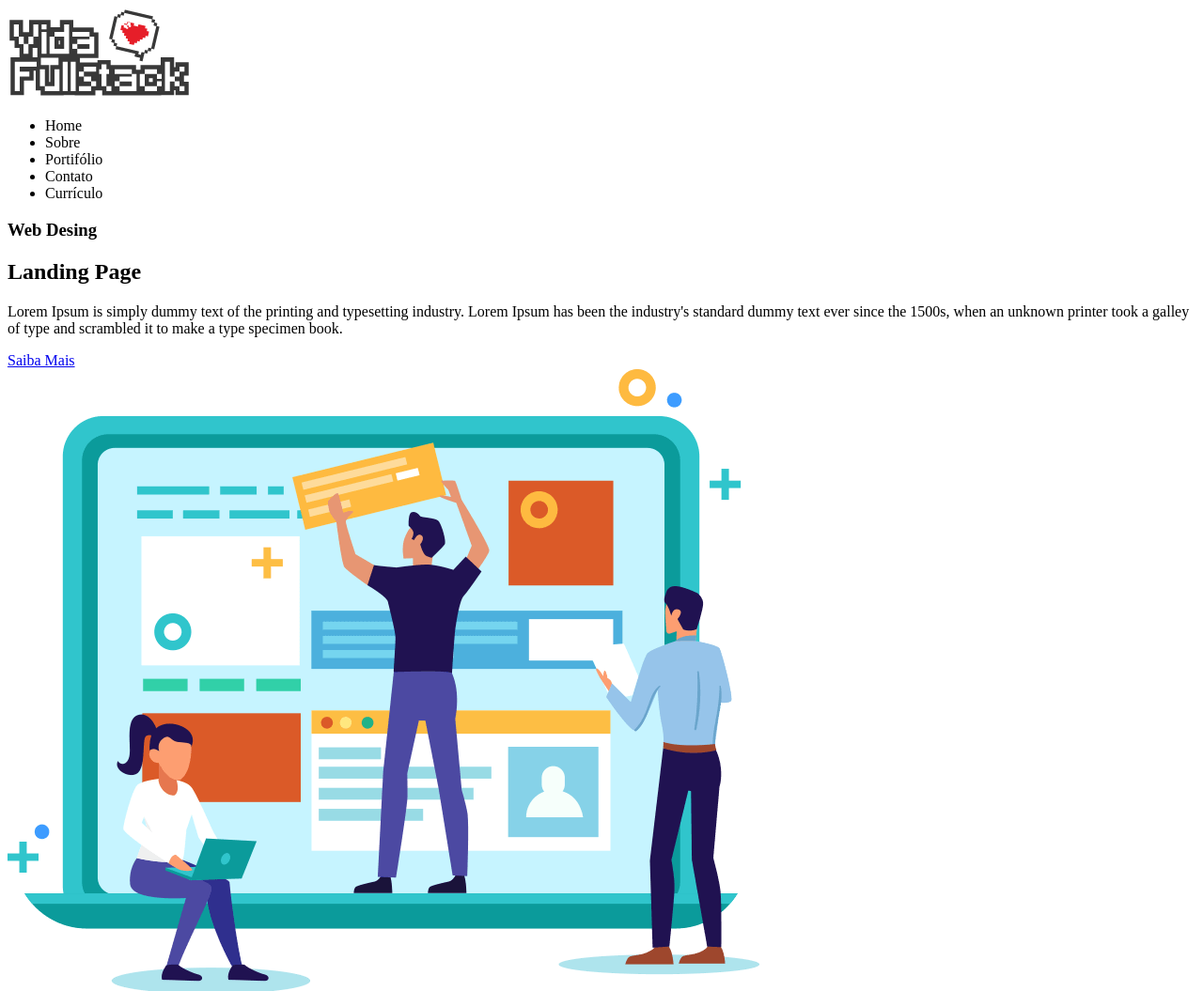
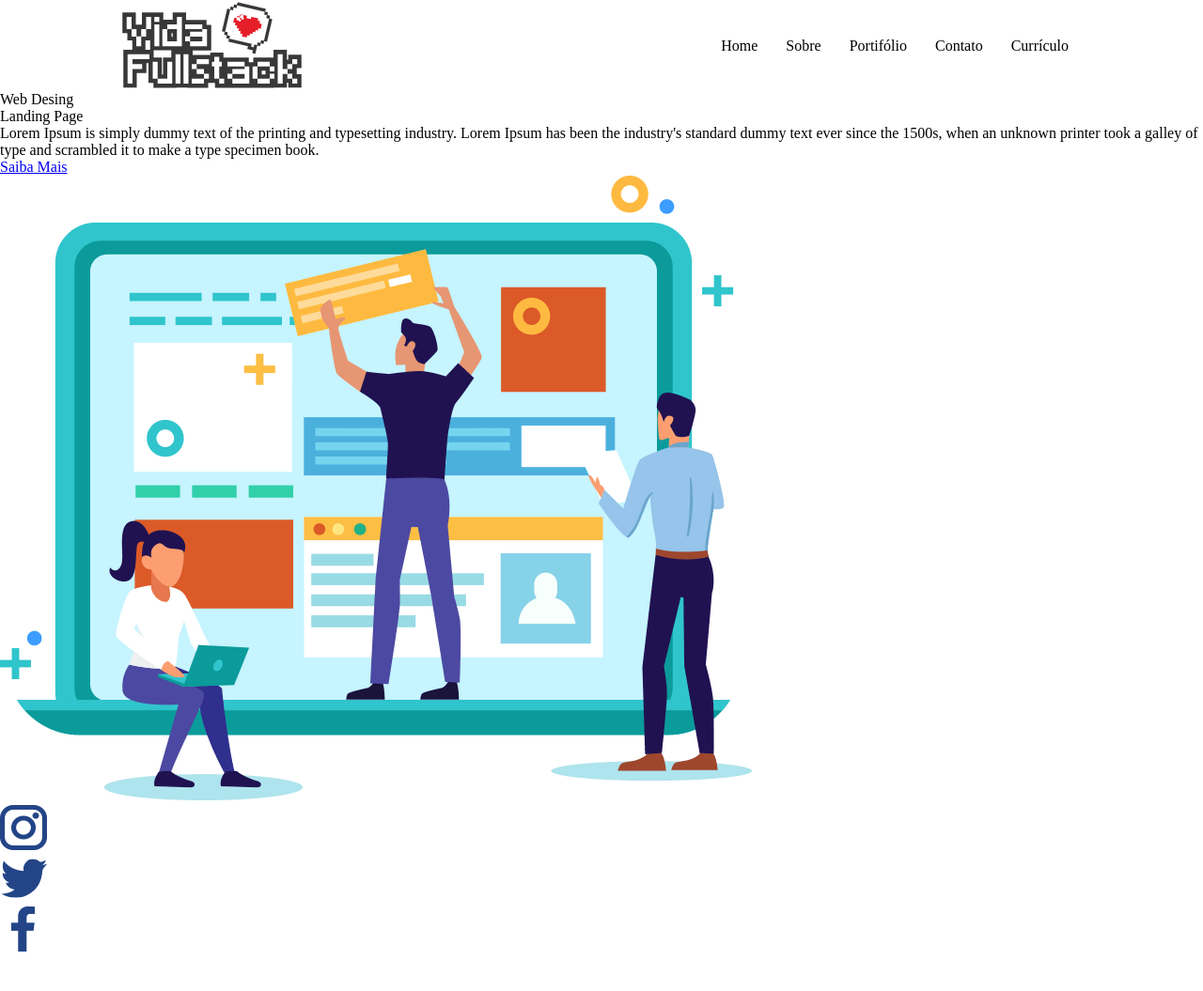
Before and after one commit to Victorzr88/Aula-03, a plain HTML site: page index.html in a window 1280 px wide. Shown: the top 1055 px of the page at 94% size. After the commit the page ends 1018 px from the top, so only its background shows below. Drawn offline with Linux system fonts and the light colour scheme.

Commit message:
criação de estrutura html e css

```diff
--- /dev/null
+++ b/assets/css/header.css
@@ -0,0 +1,18 @@
+header {
+  width: 1024px;
+  margin: 0 auto;
+  display: flex;
+  flex-direction: row;
+  justify-content: space-between;
+  align-items: center;
+}
+
+header nav ul {
+  display: flex;
+  flex-direction: row;
+  list-style: none;
+}
+
+header nav ul li {
+  padding: 0 15px;
+}
--- /dev/null
+++ b/assets/css/style.css
@@ -0,0 +1,11 @@
+@import "./header.css";
+
+* {
+  margin: 0;
+  padding: 0;
+  border: 0;
+  font-size: 100%;
+  font: inherit;
+  vertical-align: baseline;
+
+}
--- a/index.html
+++ b/index.html
@@ -5,7 +5,8 @@
   <meta charset="UTF-8">
   <meta http-equiv="X-UA-Compatible" content="IE=edge">
   <meta name="viewport" content="width=device-width, initial-scale=1.0">
-  <title>Meu Site main</title>
+  <title>Meu Site</title>
+  <link rel="stylesheet" type="text/css" href="./assets/css/style.css" />
 </head>
 
 <body>
```
Also changed, not shown: assets/css/style.min.css (deleted), 1 other file.
